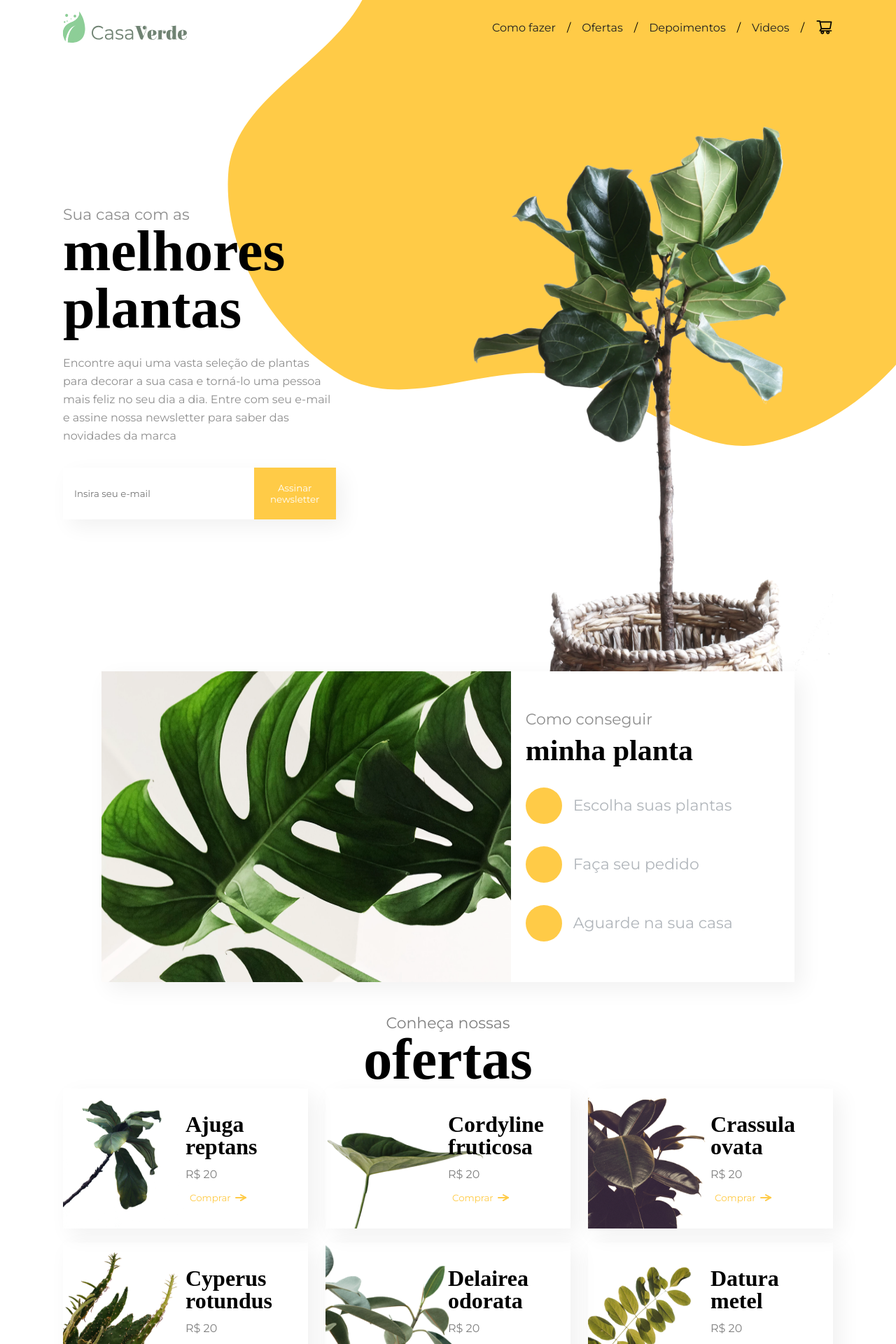
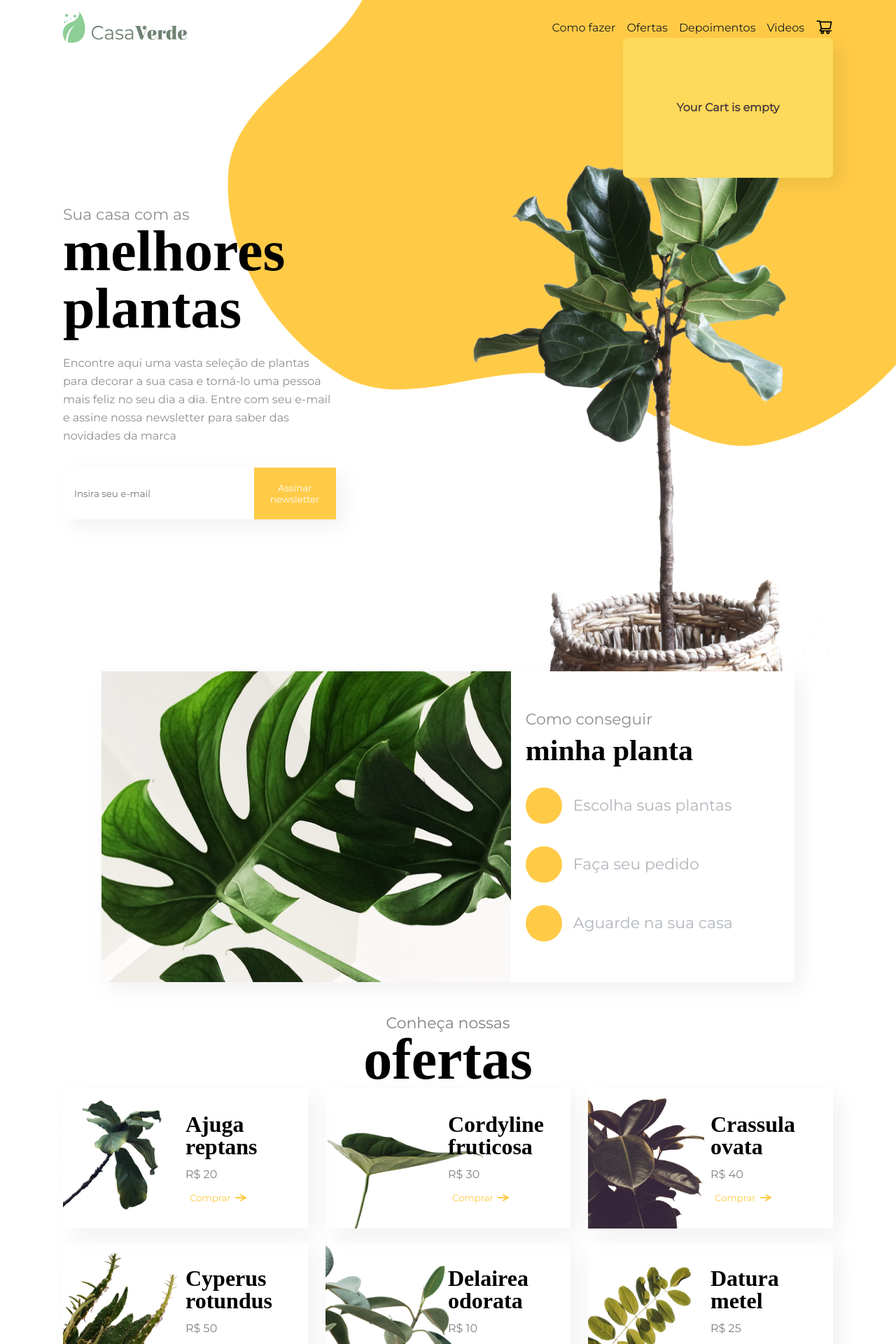
Before and after one commit to viniwebster/casa-verde, a React (Create React App) app: page / in a window 1280 px wide. Shown: the top 1920 px of the page at 70% size. Built offline with nearby package versions, Linux system fonts and the light colour scheme; a web font is replaced by a local one.

Commit message:
funcionalidade adicionar e remover do carrinho

```diff
--- a/package.json
+++ b/package.json
@@ -10,6 +10,7 @@
     "react-dom": "^18.2.0",
     "react-icons": "^4.10.1",
     "react-scripts": "5.0.1",
+    "uuid": "^9.0.0",
     "web-vitals": "^2.1.4"
   },
   "scripts": {
--- a/src/App.js
+++ b/src/App.js
@@ -1,8 +1,10 @@
+import { useState } from 'react';
 import './App.css';
 import Banner from './components/Banner';
 import CardInfos from './components/Infos';
 import Ofertas from './components/Ofertas';
 import Header from './components/header';
+import { v4 as uuidv4 } from 'uuid';
 
 function App() {
 
@@ -10,44 +12,60 @@ function App() {
     {
       nome: 'Ajuga reptans',
       preco: 20.00,
-      imagem: 'assets/produto-01.png'
+      imagem: 'assets/produto-01.png',
+      id: uuidv4()
     },
     {
       nome: 'Cordyline fruticosa',
-      preco: 20.00,
-      imagem: 'assets/produto-02.png'
+      preco: 30.00,
+      imagem: 'assets/produto-02.png',
+      id: uuidv4()
     },
     {
       nome: 'Crassula ovata',
-      preco: 20.00,
-      imagem: 'assets/produto-03.png'
+      preco: 40.00,
+      imagem: 'assets/produto-03.png',
+      id: uuidv4()
     },
     {
       nome: 'Cyperus rotundus',
-      preco: 20.00,
-      imagem: 'assets/produto-04.png'
+      preco: 50.00,
+      imagem: 'assets/produto-04.png',
+      id: uuidv4()
     },
     {
       nome: 'Delairea odorata',
-      preco: 20.00,
-      imagem: 'assets/produto-05.png'
+      preco: 10.00,
+      imagem: 'assets/produto-05.png',
+      id: uuidv4()
     },
     {
       nome: 'Datura metel',
-      preco: 20.00,
-      imagem: 'assets/produto-06.png'
+      preco: 25.00,
+      imagem: 'assets/produto-06.png',
+      id: uuidv4()
     }
   ]
 
+  const [compras, setCompras] = useState([]);
+
+  function putOnCart(compra) {
+      setCompras([...compras, {...compra, id: uuidv4()}]);
+      console.log(compras)
+  }
+
+  function removeFromCart(id) {
+    setCompras(compras.filter(compra => compra.id !== id ))
+  }
 
   return (
     <div className="App">
-      <Header />
+      <Header products={cardItens} compras={compras} deleteItem={removeFromCart}/>
       <Banner
       titulo={'Melhores plantas'}
       descricao={'Encontre aqui uma vasta seleção de plantas para decorar a sua casa e torná-lo uma pessoa mais feliz no seu dia a dia. Entre com seu e-mail e assine nossa newsletter para saber das novidades da marca'} placeholder={'Insira seu email'} type={'email'}/>
       <CardInfos subtitulo={'Como conseguir'} titulo={'minha planta'}/>
-      <Ofertas cards={cardItens} />
+      <Ofertas cards={cardItens} addOnCart={putOnCart}/>
     </div>
   );
 }
--- a/src/components/Cards/index.js
+++ b/src/components/Cards/index.js
@@ -1,6 +1,6 @@
 import './Cards.css';
 
-function Cards({nome, preco, imagem}) {
+function Cards({nome, preco, imagem, add}) {
 
     const background = {
         background: `url(${imagem})`,
@@ -14,8 +14,8 @@ function Cards({nome, preco, imagem}) {
                 <h4>{nome}</h4>
                 <span> R$ {preco} </span>
                 <div className='produto__info-button'>
-                    <button>Comprar</button>
-                    <img src='assets/seta.svg' />
+                    <button onClick={() => add({nome, preco, imagem})}>Comprar</button>
+                    <img src='assets/seta.svg' alt='seta' />
                 </div>
             </div>
         </li>
--- a/src/components/Ofertas/index.js
+++ b/src/components/Ofertas/index.js
@@ -1,13 +1,13 @@
 import Cards from '../Cards';
 import './Ofertas.css';
 
-function Ofertas({cards}) {
+function Ofertas({cards, addOnCart}) {
     return (
     <section className='ofertas container'>
         <h3>Conheça nossas</h3>
         <h2>ofertas</h2>
         <ul className='produtos'>
-            {cards.map(card => <Cards key={card.nome} nome={card.nome} preco={card.preco} imagem={card.imagem} />)}
+            {cards.map(card => <Cards key={card.id} nome={card.nome} preco={card.preco} imagem={card.imagem} add={addOnCart}/>)}
         </ul>
     </section>
     )
--- a/src/components/header/Header.css
+++ b/src/components/header/Header.css
@@ -53,3 +53,12 @@
         display: block;
     }
 }
+
+.carrinho{
+    position: relative;
+}
+
+.cart{
+    position: absolute;
+    right: 0;
+}
--- a/src/components/header/index.js
+++ b/src/components/header/index.js
@@ -1,19 +1,23 @@
 import './Header.css';
 import { RxHamburgerMenu } from 'react-icons/rx';
 import { AiOutlineShoppingCart } from 'react-icons/ai'
+import Cart from '../Cart';
 
-function Header() {
+function Header({compras, deleteItem}) {
     return(
         <header className='header container'>
         <a href='#logo'><img src='assets/logo.svg' alt='Logo Casa Verde'/> </a>
             <nav>
-            <RxHamburgerMenu  className='menu__hamburger' size={40}/>
+            <RxHamburgerMenu className='menu__hamburger' size={40}/>
                 <ul className='nav'>
-                    <li key={1}><a href='#comofaver'>Como fazer </a></li> /
-                    <li key={2}><a href='#ofertas'>Ofertas</a></li> /
-                    <li key={3}><a href='#depoimentos'> Depoimentos</a></li> /
-                    <li key={4}><a href='#videos'>Videos</a></li> /
-                    <li> <AiOutlineShoppingCart  size={25}/></li>
+                    <li key={1}><a href='#comofaver'>Como fazer </a></li>
+                    <li key={2}><a href='#ofertas'>Ofertas</a></li>
+                    <li key={3}><a href='#depoimentos'> Depoimentos</a></li>
+                    <li key={4}><a href='#videos'>Videos</a></li>
+                    <li className='carrinho'>
+                        <AiOutlineShoppingCart  size={25}/>
+                        <Cart compras={compras} deleteItem={deleteItem}/>
+                    </li>
                 </ul>
             </nav>
         </header>
```
Also changed, not shown: 1 other file (tests, documents, lock files or other folders).
